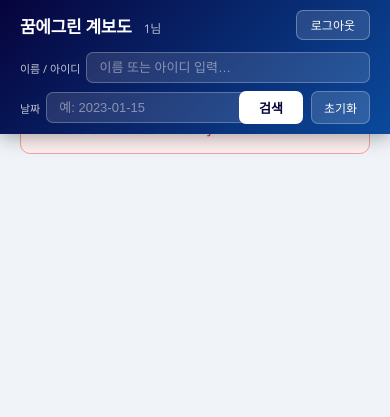
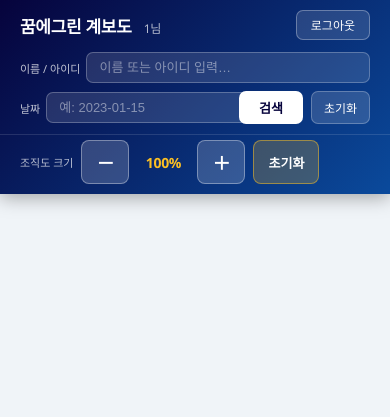
Before and after one commit to hulksize/dreamgreen-01, a Flask app: page /members in a window 390 px wide. Shown: the top 417 px of the page. Run offline with Flask 3, Linux system fonts and the light colour scheme; the visitor is signed in with stand-in values (Sample User, id 1).

Commit message:
모바일 개선: 핀치줌 허용 + 조직도 크기조절 버튼 추가
Made-with: Cursor

```diff
--- a/templates/members.html
+++ b/templates/members.html
@@ -2,7 +2,7 @@
 <html lang="ko">
 <head>
   <meta charset="utf-8">
-  <meta name="viewport" content="width=device-width, initial-scale=1">
+  <meta name="viewport" content="width=device-width, initial-scale=1.0, user-scalable=yes">
   <title>꿈에그린 계보도</title>
   <style>
     *, *::before, *::after { box-sizing: border-box; margin: 0; padding: 0; }
@@ -165,9 +165,72 @@
     ══════════════════════════════════════ */
     #tree-content {
       padding: 20px;
-      overflow-x: auto;
-      /* 패널 높이만큼 위 여백 – JS로 동적 설정 */
+      overflow: auto;
+      touch-action: manipulation;   /* 모바일 핀치줌 허용 */
     }
+
+    /* 실제 확대/축소 대상 래퍼 */
+    #tree-inner {
+      display: inline-block;       /* 콘텐츠 크기에 맞춤 */
+      transform-origin: top left;
+      transition: transform 0.15s ease;
+    }
+
+    /* ══════════════════════════════════════
+       줌 컨트롤 바 (검색 패널 내부)
+    ══════════════════════════════════════ */
+    .panel-zoom {
+      display: flex;
+      align-items: center;
+      gap: 8px;
+      padding: 5px 20px 10px;
+      border-top: 1px solid rgba(255,255,255,0.12);
+      flex-wrap: wrap;
+    }
+
+    .zoom-label {
+      font-size: 11px;
+      color: rgba(255,255,255,0.7);
+      white-space: nowrap;
+    }
+
+    .btn-zoom {
+      min-width: 44px;
+      min-height: 44px;        /* 모바일 터치 최소 크기 */
+      padding: 0 14px;
+      background: rgba(255,255,255,0.18);
+      border: 1.5px solid rgba(255,255,255,0.35);
+      border-radius: 8px;
+      color: #fff;
+      font-size: 18px;
+      font-weight: 700;
+      cursor: pointer;
+      display: flex;
+      align-items: center;
+      justify-content: center;
+      transition: background 0.15s;
+      touch-action: manipulation;
+    }
+    .btn-zoom:hover  { background: rgba(255,255,255,0.32); }
+    .btn-zoom:active { background: rgba(255,255,255,0.45); }
+
+    #zoom-pct {
+      font-size: 14px;
+      font-weight: 700;
+      color: #fbbf24;
+      min-width: 52px;
+      text-align: center;
+      letter-spacing: -0.3px;
+    }
+
+    .btn-zoom-reset {
+      font-size: 13px;
+      min-width: auto;
+      padding: 0 14px;
+      background: rgba(251,191,36,0.22);
+      border-color: rgba(251,191,36,0.5);
+    }
+    .btn-zoom-reset:hover { background: rgba(251,191,36,0.38); }
 
     /* ══════════════════════════════════════
        검색 하이라이트 스타일 (우선순위 강제)
@@ -231,6 +294,15 @@
       <button class="nav-btn" id="btn-next" disabled>다음 ▶</button>
     </div>
   </div>
+
+  <!-- 줌 컨트롤 바 -->
+  <div class="panel-zoom">
+    <span class="zoom-label">조직도 크기</span>
+    <button class="btn-zoom" id="btn-zoom-out"  title="축소">－</button>
+    <span id="zoom-pct">100%</span>
+    <button class="btn-zoom" id="btn-zoom-in"   title="확대">＋</button>
+    <button class="btn-zoom btn-zoom-reset" id="btn-zoom-reset" title="원래 크기">초기화</button>
+  </div>
 </div>
 
 <!-- ══════════════════════ 에러 ══════════════════════ -->
@@ -240,11 +312,13 @@
 
 <!-- ══════════════════════ 계보도 원본 HTML ══════════════════════ -->
 <div id="tree-content">
-  {% if content %}
-    {{ content | safe }}
-  {% elif not error %}
-    <p style="color:#aaa;text-align:center;padding:60px 0;">불러올 내용이 없습니다.</p>
-  {% endif %}
+  <div id="tree-inner">
+    {% if content %}
+      {{ content | safe }}
+    {% elif not error %}
+      <p style="color:#aaa;text-align:center;padding:60px 0;">불러올 내용이 없습니다.</p>
+    {% endif %}
+  </div>
 </div>
 
 <script>
@@ -290,6 +364,46 @@ window.addEventListener('load',   fixPanelZoom);
 window.addEventListener('resize', fixPanelZoom);
 
 /* ══════════════════════════════════════
+   조직도 줌 컨트롤
+   범위: 10% ~ 300%, 단계: 10%
+   transform:scale 은 #tree-inner 에만 적용
+   (패널·스크롤 영역은 그대로)
+══════════════════════════════════════ */
+const ZOOM_MIN  = 10;    // %
+const ZOOM_MAX  = 300;   // %
+const ZOOM_STEP = 10;    // %
+let   zoomPct   = 100;   // 현재 배율
+
+const treeInner  = document.getElementById('tree-inner');
+const zoomPctEl  = document.getElementById('zoom-pct');
+
+function applyZoom() {
+  const scale = zoomPct / 100;
+  treeInner.style.transform = `scale(${scale})`;
+  zoomPctEl.textContent = zoomPct + '%';
+
+  // scale 로 인해 레이아웃 높이가 줄어드므로 스크롤 영역이 잘리지 않게
+  // transform-origin: top left 기준으로 실제 점유 높이를 직접 지정
+  const origH = treeInner.scrollHeight;
+  treeInner.style.marginBottom = (origH * scale - origH) + 'px';
+}
+
+document.getElementById('btn-zoom-out').addEventListener('click', () => {
+  zoomPct = Math.max(ZOOM_MIN, zoomPct - ZOOM_STEP);
+  applyZoom();
+});
+
+document.getElementById('btn-zoom-in').addEventListener('click', () => {
+  zoomPct = Math.min(ZOOM_MAX, zoomPct + ZOOM_STEP);
+  applyZoom();
+});
+
+document.getElementById('btn-zoom-reset').addEventListener('click', () => {
+  zoomPct = 100;
+  applyZoom();
+});
+
+/* ══════════════════════════════════════
    상수 & 상태
 ══════════════════════════════════════ */
 const DATE_RE = /\d{4}[-\/\.]\d{1,2}[-\/\.]\d{1,2}/;
@@ -332,7 +446,7 @@ function parseBoxLines(text) {
 ────────────────────────────────────── */
 function scanMemberNodes() {
   memberNodes = [];
-  const container = document.getElementById('tree-content');
+  const container = document.getElementById('tree-inner');
   if (!container) return;
 
   // ── 전략 1: bgcolor="#001e5f" td 의 부모 table ──
```
